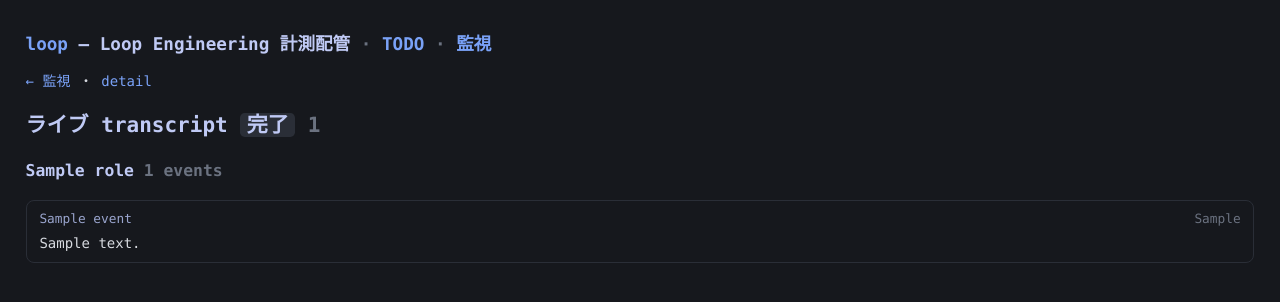
After one commit to void2610/loop, a FastAPI app: template webapp/templates/monitor_live.html in a window 1280 px wide. The commit adds this page. Shown: the top 302 px of the page. Run offline with FastAPI, Linux system fonts and the light colour scheme; the template is opened without the code that fills it: most values are stand-ins (such as "Sample title", 1, 10 or a date in 2020); some libraries are stand-ins or nearby versions.

Commit message:
Web: 実行中のライブ transcript 表示(/monitor/live/<run_id>)
- run_role を stream-json 化し、各役割のイベントを {role}.stream.jsonl へ逐次書き出し
  (Popen + 行バッファ + threading.Timer で timeout)。最終 result イベントから従来同形の
  結果(structured_output 含む)を復元するので呼び出し側は不変
- /monitor/live/<run_id>: 役割ごとの stream を会話ビューで描画、実行中は2秒自動更新・完了で停止
- monitor の実行中カードに「▶ ライブ transcript を見る」リンク

実機: 実行中にライブ描画(stream逐次生成・フェーズ進行)、完走後 verdict/verifier 解析も正常。

Co-Authored-By: Claude Opus 4.8 (1M context) <noreply@anthropic.com>

```diff
--- a/runner.py
+++ b/runner.py
@@ -17,6 +17,7 @@ import json
 import shutil
 import subprocess
 import sys
+import threading
 import tomllib
 from datetime import datetime, timezone
 from pathlib import Path
@@ -319,7 +320,7 @@ def run_role(role: str, prompt: str, wt: Path, cfg: dict, model: str,
     loop = cfg["loop"]
     cmd = [
         "claude", "-p", prompt,
-        "--output-format", "json",
+        "--output-format", "stream-json", "--verbose",  # 逐次イベントを得てライブ表示する
         "--model", model,
         "--max-turns", str(loop.get("max_turns", 40)),
         "--max-budget-usd", str(loop["max_budget_usd"]),
@@ -330,18 +331,47 @@ def run_role(role: str, prompt: str, wt: Path, cfg: dict, model: str,
         cmd += ["--disallowedTools", *WRITE_TOOLS]
     if extra_args:
         cmd += extra_args
+
+    stream_path = run_dir / f"{role}.stream.jsonl"
     err = run_dir / f"{role}.stderr.log"
+    proc = subprocess.Popen(cmd, cwd=str(wt), stdout=subprocess.PIPE, stderr=subprocess.PIPE,
+                            text=True, bufsize=1)
+    killed = {"v": False}
+
+    def _kill():
+        killed["v"] = True
+        try:
+            proc.kill()
+        except OSError:
+            pass
+
+    timer = threading.Timer(loop["timeout_seconds"], _kill)
+    timer.start()
+    lines: list[str] = []
     try:
-        proc = subprocess.run(cmd, cwd=str(wt), capture_output=True, text=True,
-                              timeout=loop["timeout_seconds"])
-    except subprocess.TimeoutExpired as e:
-        err.write_text(e.stderr if isinstance(e.stderr, str) else "", encoding="utf-8")
+        with stream_path.open("w", encoding="utf-8") as sf:
+            for line in proc.stdout:  # イベントが来るたび即ファイルへ(Web がライブ tail する)
+                sf.write(line)
+                sf.flush()
+                lines.append(line)
+    finally:
+        timer.cancel()
+        proc.wait()
+    err.write_text(proc.stderr.read() or "", encoding="utf-8")
+    if killed["v"]:
         return None, "timeout"
-    err.write_text(proc.stderr or "", encoding="utf-8")
-    try:
-        result = json.loads(proc.stdout)
-    except json.JSONDecodeError:
-        (run_dir / f"{role}.result.raw.txt").write_text(proc.stdout or "", encoding="utf-8")
+
+    result = None
+    for line in reversed(lines):  # 末尾の result イベント(= 従来の json 出力と同形)を拾う
+        try:
+            o = json.loads(line)
+        except json.JSONDecodeError:
+            continue
+        if isinstance(o, dict) and o.get("type") == "result":
+            result = o
+            break
+    if result is None:
+        (run_dir / f"{role}.result.raw.txt").write_text("".join(lines), encoding="utf-8")
         return None, "error"
     (run_dir / f"{role}.result.json").write_text(
         json.dumps(result, ensure_ascii=False, indent=2), encoding="utf-8")
--- a/webapp/main.py
+++ b/webapp/main.py
@@ -222,6 +222,24 @@ def monitor(request: Request):
         "phases": [("explorer", "Explorer"), ("implementer", "Implementer"), ("verifier", "検証/Verifier")]})
 
 
+@app.get("/monitor/live/{run_id}", response_class=HTMLResponse)
+def monitor_live(request: Request, run_id: str):
+    if "/" in run_id or ".." in run_id:
+        return HTMLResponse("bad request", status_code=400)
+    rd = RUNS / run_id
+    if not rd.is_dir():
+        return HTMLResponse(f"run not found: {run_id}", status_code=404)
+    status = _read_run_status()
+    active = bool(status and status.get("run_id") == run_id)
+    roles = []
+    for key, label in (("explorer", "Explorer"), ("implementer", "Implementer"), ("verifier", "Verifier")):
+        sp = rd / f"{key}.stream.jsonl"
+        if sp.exists() and sp.stat().st_size > 0:
+            roles.append({"label": label, "events": _parse_transcript(sp)})
+    return templates.TemplateResponse(request, "monitor_live.html", {
+        "run_id": run_id, "status": status, "active": active, "roles": roles})
+
+
 @app.get("/todo", response_class=HTMLResponse)
 def todo_list(request: Request, started: str = "", generating: int = 0):
     return templates.TemplateResponse(request, "todo_list.html", {
--- a/webapp/templates/monitor.html
+++ b/webapp/templates/monitor.html
@@ -10,7 +10,8 @@
     <div style="margin:.3rem 0">
       <span class="repo-badge {{ 'norepo' if (status.repo or '')|lower == 'none' else '' }}">{{ repo_label(status.repo) }}</span>
       <b>{{ status.task or '(不明)' }}</b>
-      {% if status.run_id %}<a href="/run/{{ status.run_id }}" class="muted">{{ status.run_id }}</a>{% endif %}
+      {% if status.run_id %}<a href="/monitor/live/{{ status.run_id }}"><b>▶ ライブ transcript を見る</b></a>
+      <a href="/run/{{ status.run_id }}" class="muted">{{ status.run_id }}</a>{% endif %}
     </div>
     <div class="phases">
       {% set order = ['explorer','implementer','verifier'] %}
--- /dev/null
+++ b/webapp/templates/monitor_live.html
@@ -0,0 +1,24 @@
+{% extends "base.html" %}
+{% block title %}ライブ {{ run_id }} — loop{% endblock %}
+{% block body %}
+{% if active %}<meta http-equiv="refresh" content="2">{% endif %}
+<p><a href="/monitor">← 監視</a>{% if not active %} ・ <a href="/run/{{ run_id }}">detail</a>{% endif %}</p>
+<h2>ライブ transcript
+  {% if active %}<span class="pill timeout">● 実行中</span>{% else %}<span class="pill">完了</span>{% endif %}
+  <span class="muted">{{ run_id }}</span></h2>
+{% if active %}<p class="muted">2 秒ごとに自動更新。役割が進むとイベントが増えます。</p>{% endif %}
+
+{% for role in roles %}
+  <h3>{{ role.label }} <span class="muted">{{ role.events|length }} events</span></h3>
+  {% for e in role.events %}
+    <div class="msg m-{{ e.cls }}">
+      <div class="who"><span>{{ e.label }}</span><span class="muted">{{ e.ts }}</span></div>
+      {% if e.cls in ("tool", "result") %}<pre>{{ e.body }}</pre>{% else %}<div class="body">{{ e.body }}</div>{% endif %}
+    </div>
+  {% endfor %}
+{% else %}
+  <p class="muted">まだイベントがありません(起動直後)。</p>
+{% endfor %}
+
+<script>window.scrollTo(0, document.body.scrollHeight);</script>
+{% endblock %}
```
